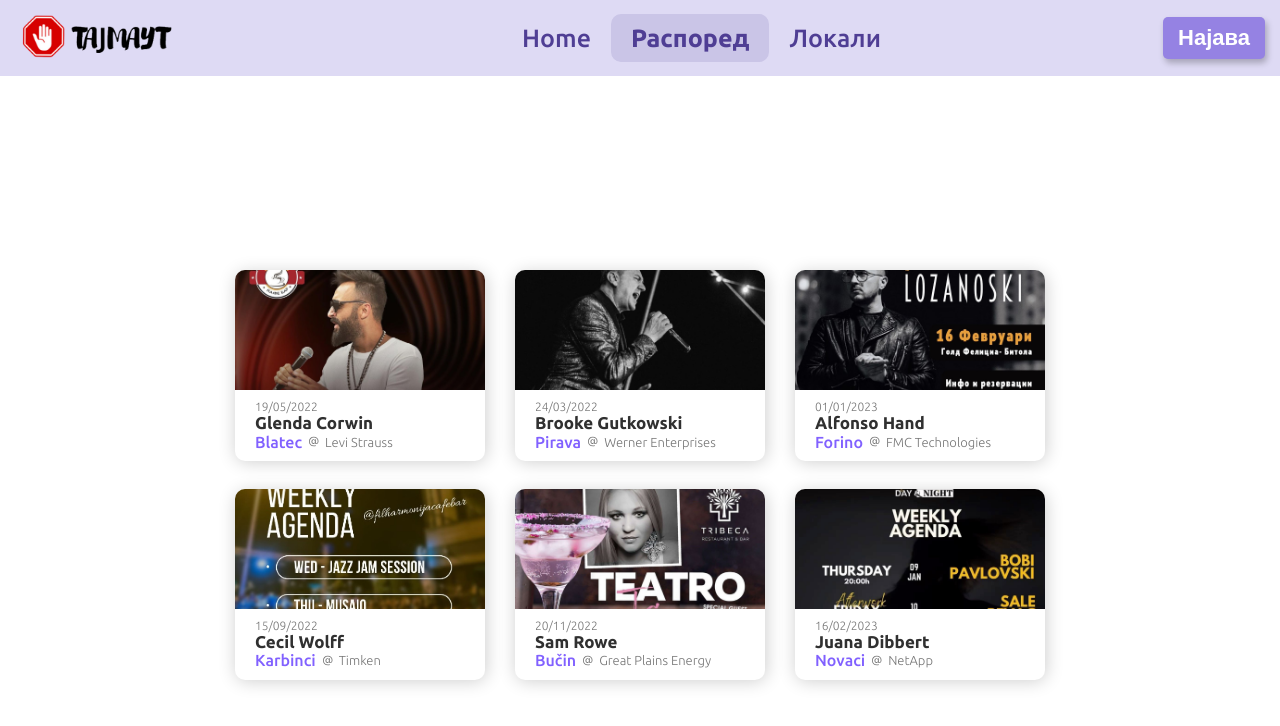
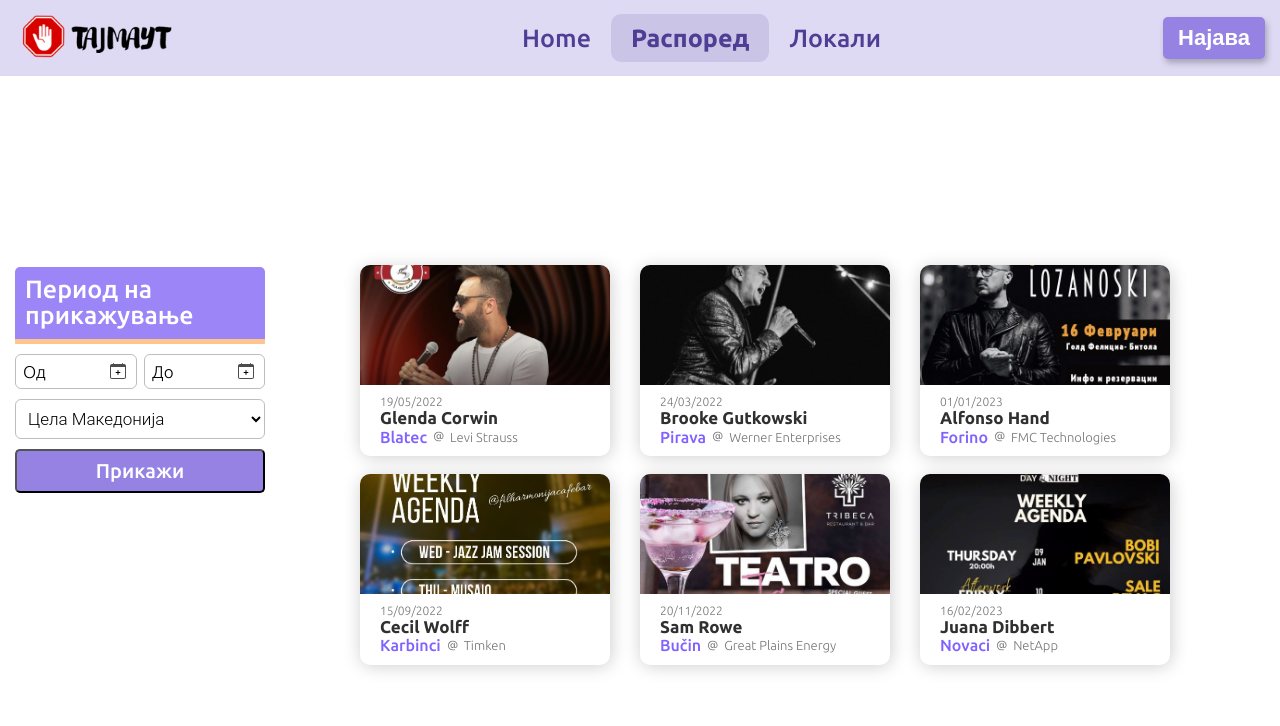
Before and after one commit to petark7/tajmaut, a React (Create React App) app: page /schedule in a window 1280 px wide. Shown: the top 726 px of the page. Built offline with nearby package versions, Linux system fonts and the light colour scheme.

Commit message:
Sort area initial
to-do: from-to elements (calendar)

```diff
--- /dev/null
+++ b/src/components/SortEvents/SortEvents.css
@@ -0,0 +1,76 @@
+.sortEvents-textDiv {
+    background-color: #9B85F7;
+    border-radius: 5px;
+
+}
+
+.decorativeLine {
+    width: 100%;
+    height: 5px;
+
+    background-color: #FFC58F;
+}
+
+.sortEvents-title {
+    color: white;
+    font-size: 25px;
+    font-weight: 500;
+    line-height: 103.9%;
+    margin: 10px;
+}
+
+.sortEvents-container {
+    display: flex;
+    flex-direction: column;
+    width: 250px;
+}
+
+.datePicker-container {
+    margin: 10px 0px;
+    display: flex;
+    gap: 7px;
+    width: 100%;
+}
+
+.from-date, .to-date {
+    display: flex;
+    flex-grow: 1;
+    align-items: center;
+    justify-content: space-between;
+    margin: 0;
+    padding: 0;
+    border: 1px solid #BDBDBD;
+    border-radius: 6px;
+}
+
+.datePicker-fromDate, .datePicker-toDate {
+    margin: 7px;
+    font-family: Ubuntu;
+    font-size: 17px;
+    font-weight: 300;
+}
+
+svg {
+    margin-right: 10px;
+}
+
+#sortEvents-cityDropdown {
+    border: 1px solid #BDBDBD;
+    background-color: white;
+    border-radius: 6px;
+    font-family: Roboto;
+    font-size: 17px;
+    font-weight: 300;
+    padding: 8px;
+    margin: 0 0 10px 0;
+}
+
+.sortEvents-btnPrikazhi {
+    background-color: #9582E3;
+    color: white;
+    font-size: 20px;
+    font-family: Ubuntu;
+    font-weight: 500;
+    padding: 8px;
+    border-radius: 5px;
+}
--- /dev/null
+++ b/src/components/SortEvents/SortEvents.jsx
@@ -0,0 +1,64 @@
+import "./SortEvents.css"
+
+export default function SortEvents (){
+  return (
+    <div className="sortEvents-container">
+    <div className="sortEvents-textDiv">
+        <h1 className="sortEvents-title">Период на прикажување</h1>
+        <div className="decorativeLine"></div>
+    </div>
+
+    <div className="sortEvents-selectDateDiv">
+        {
+        // ADD CUSTOM SELECT ELEMENT COMPONENTS
+        }
+    </div>
+
+        <DatePicker/>
+
+    <select name="city" id="sortEvents-cityDropdown">
+        <option value="cela-makedonija">Цела Македонија</option>
+        <option value="skopje">Скопје</option>
+        <option value="tetovo">Тетово</option>
+        <option value="bitola">Битола</option>
+        <option value="demir-hisar">Демир Хисар</option>
+        <option value="kumanovo">Куманово</option>
+        <option value="prilep">Прилеп</option>
+        <option value="ohrid">Охрид</option>
+        <option value="strumica">Струмица</option>
+        <option value="veles">Велес</option>
+        <option value="shtip">Штип</option>
+        <option value="kavadarci">Кавадарци</option>
+        <option value="gostivar">Гостивар</option>
+        <option value="kochani">Кочани</option>
+        <option value="kichevo">Кичево</option>
+        <option value="struga">Струга</option>
+    </select>
+    <button className="sortEvents-btnPrikazhi">Прикажи</button>
+</div>
+  )
+}
+
+
+function DatePicker () {
+    return (
+        <div className="datePicker-container">
+            <div className="from-date" >
+                <h4 className="datePicker-fromDate">Од</h4>
+                <svg classname = "calendar-icon" width="16" height="16" viewBox="0 0 16 16" fill="none" xmlns="http://www.w3.org/2000/svg">
+                <path d="M8 7C8.27614 7 8.5 7.22386 8.5 7.5V9H10C10.2761 9 10.5 9.22386 10.5 9.5C10.5 9.77614 10.2761 10 10 10H8.5V11.5C8.5 11.7761 8.27614 12 8 12C7.72386 12 7.5 11.7761 7.5 11.5V10H6C5.72386 10 5.5 9.77614 5.5 9.5C5.5 9.22386 5.72386 9 6 9H7.5V7.5C7.5 7.22386 7.72386 7 8 7Z" fill="black"/>
+                <path d="M3.5 0C3.77614 0 4 0.223858 4 0.5V1H12V0.5C12 0.223858 12.2239 0 12.5 0C12.7761 0 13 0.223858 13 0.5V1H14C15.1046 1 16 1.89543 16 3V14C16 15.1046 15.1046 16 14 16H2C0.895431 16 0 15.1046 0 14V3C0 1.89543 0.895431 1 2 1H3V0.5C3 0.223858 3.22386 0 3.5 0ZM1 4V14C1 14.5523 1.44772 15 2 15H14C14.5523 15 15 14.5523 15 14V4H1Z" fill="#4B4B4B"/>
+                </svg>
+
+            </div>
+            <div className="to-date">
+                <h4 className="datePicker-toDate">До</h4>
+                <svg classname = "calendar-icon" width="16" height="16" viewBox="0 0 16 16" fill="none" xmlns="http://www.w3.org/2000/svg">
+                <path d="M8 7C8.27614 7 8.5 7.22386 8.5 7.5V9H10C10.2761 9 10.5 9.22386 10.5 9.5C10.5 9.77614 10.2761 10 10 10H8.5V11.5C8.5 11.7761 8.27614 12 8 12C7.72386 12 7.5 11.7761 7.5 11.5V10H6C5.72386 10 5.5 9.77614 5.5 9.5C5.5 9.22386 5.72386 9 6 9H7.5V7.5C7.5 7.22386 7.72386 7 8 7Z" fill="black"/>
+                <path d="M3.5 0C3.77614 0 4 0.223858 4 0.5V1H12V0.5C12 0.223858 12.2239 0 12.5 0C12.7761 0 13 0.223858 13 0.5V1H14C15.1046 1 16 1.89543 16 3V14C16 15.1046 15.1046 16 14 16H2C0.895431 16 0 15.1046 0 14V3C0 1.89543 0.895431 1 2 1H3V0.5C3 0.223858 3.22386 0 3.5 0ZM1 4V14C1 14.5523 1.44772 15 2 15H14C14.5523 15 15 14.5523 15 14V4H1Z" fill="#4B4B4B"/>
+                </svg>
+
+            </div>
+        </div>
+    )
+}
--- a/src/components/css/Event.css
+++ b/src/components/css/Event.css
@@ -10,22 +10,14 @@ body {
     justify-content: center;
 }
 
-.container--events {
-    min-height: 100vh;
-    display: flex;
-    align-items: center;
-    justify-content: center;
-}
-
 .event_card {
    display: flex;
    flex-direction: column;
    width: 250px;
-   height: 100%;
     background: #FFFFFF;
     box-shadow: 1px 1px 18px rgba(0, 0, 0, 0.2);
     border-radius: 10px;
-    margin: 15px;
+    margin: 0 15px 20px;
 }
 
 .content {
--- a/src/routes/css/schedule.css
+++ b/src/routes/css/schedule.css
@@ -0,0 +1,10 @@
+.container--events {
+    min-height: 100vh;
+    display: flex;
+    align-items: center;
+    justify-content: center;
+}
+
+.event-content {
+    display: flex;
+}
--- a/src/routes/schedule.jsx
+++ b/src/routes/schedule.jsx
@@ -2,6 +2,7 @@ import "./css/schedule.css"
 import Event from "../components/Event.jsx"
 import eventData from "../data/mockdata.json"
 import Navbar from "../components/Navbar"
+import SortEvents from "../components/SortEvents/SortEvents"
 export default function Schedule () {
     const events = eventData.map(event =>
     {
@@ -15,11 +16,14 @@ export default function Schedule () {
             />)
     })
     return (
-        <div className="container--events_page">
+        <div className="mainContainer--events_page">
             <Navbar/>
             <div className="container--events">
-                <div className="event_list">
-                        {events}
+                <div className="event-content">
+                    <SortEvents/>
+                    <div className="event_list">
+                         {events}
+                    </div>
                 </div>
             </div>
         </div>
```
Also changed, not shown: src/components/DatePicker/DatePicker.css (added), src/components/DatePicker/DatePicker.jsx (added).
